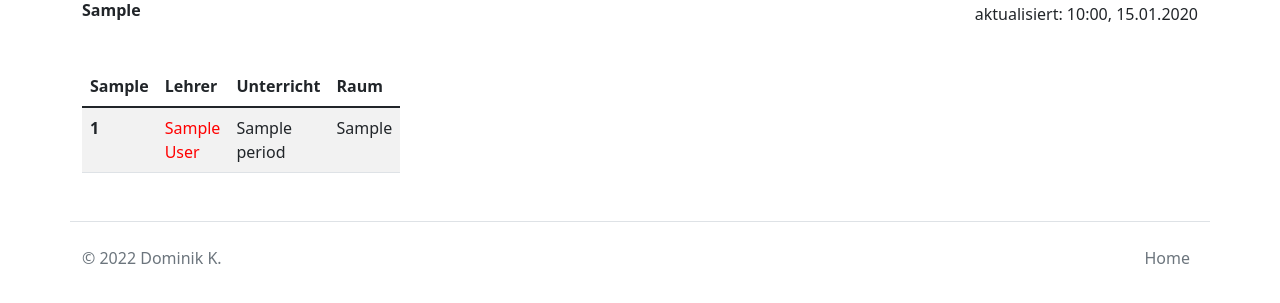
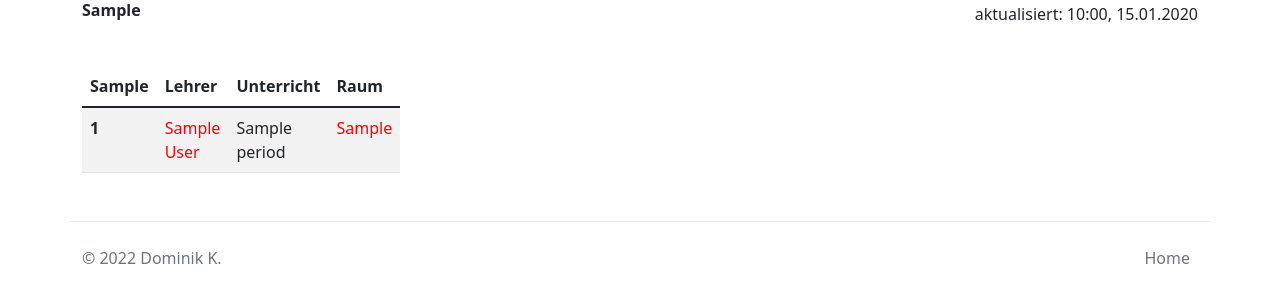
Before and after one commit to DominikKor/planplus, a Django app: page / in a window 1280 px wide. Shown: the part 188-491 px from the top of the page. Run offline with Django 4.2, Linux system fonts and the light colour scheme; tables that the repository leaves empty hold one stand-in row (values such as "Sample post"); parts of the project's set-up code (start-up, migrations or seed data) failed here and were passed over.

Commit message:
Applied logic and now displaying changed rooms red

```diff
--- a/plan/templates/plan/tablerow.html
+++ b/plan/templates/plan/tablerow.html
@@ -19,7 +19,7 @@
         {{ period.subject }}
     </td>
 
-    <td {% if period.is_cancelled %}class="red"{% endif %}>
+    <td {% if period.is_cancelled or period.is_room_changed %}class="red"{% endif %}>
         {% if period.is_cancelled %}
             Fällt aus
         {% else %}
```
